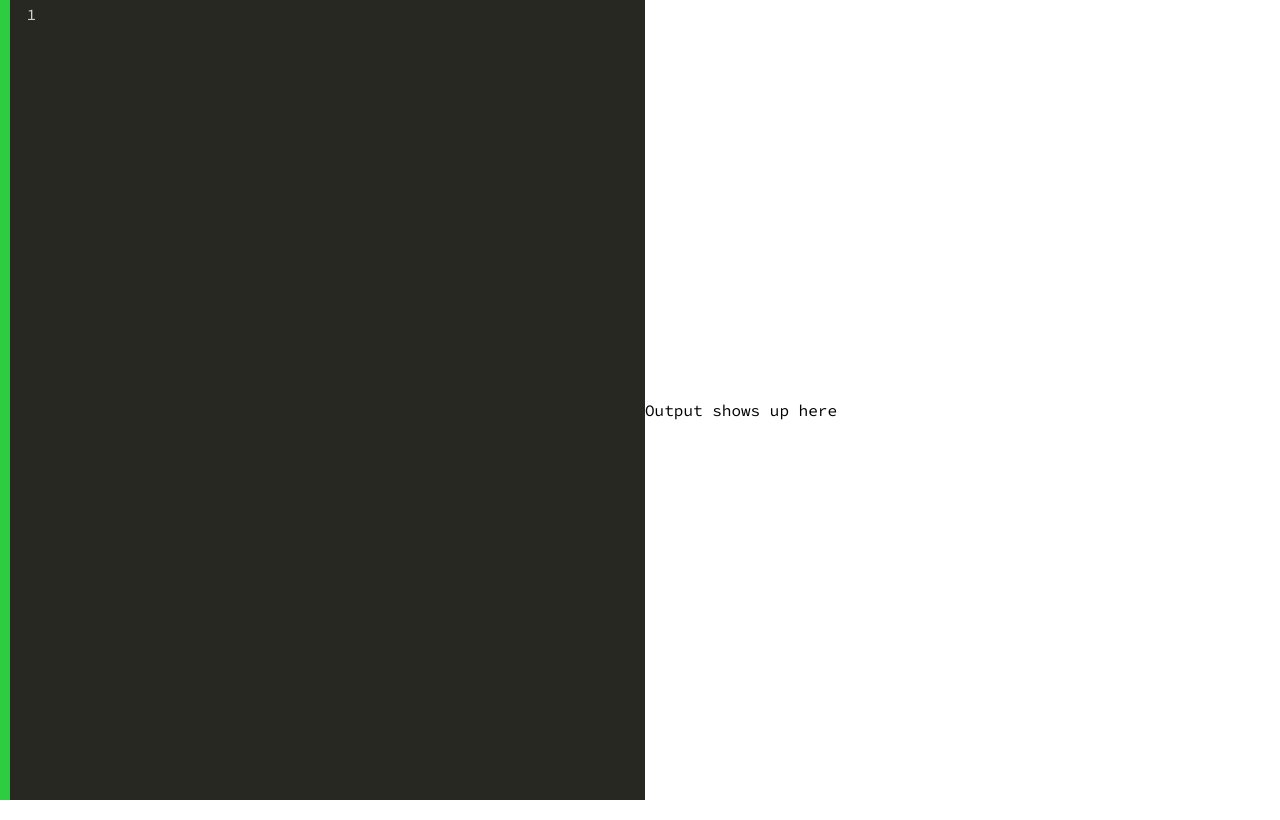
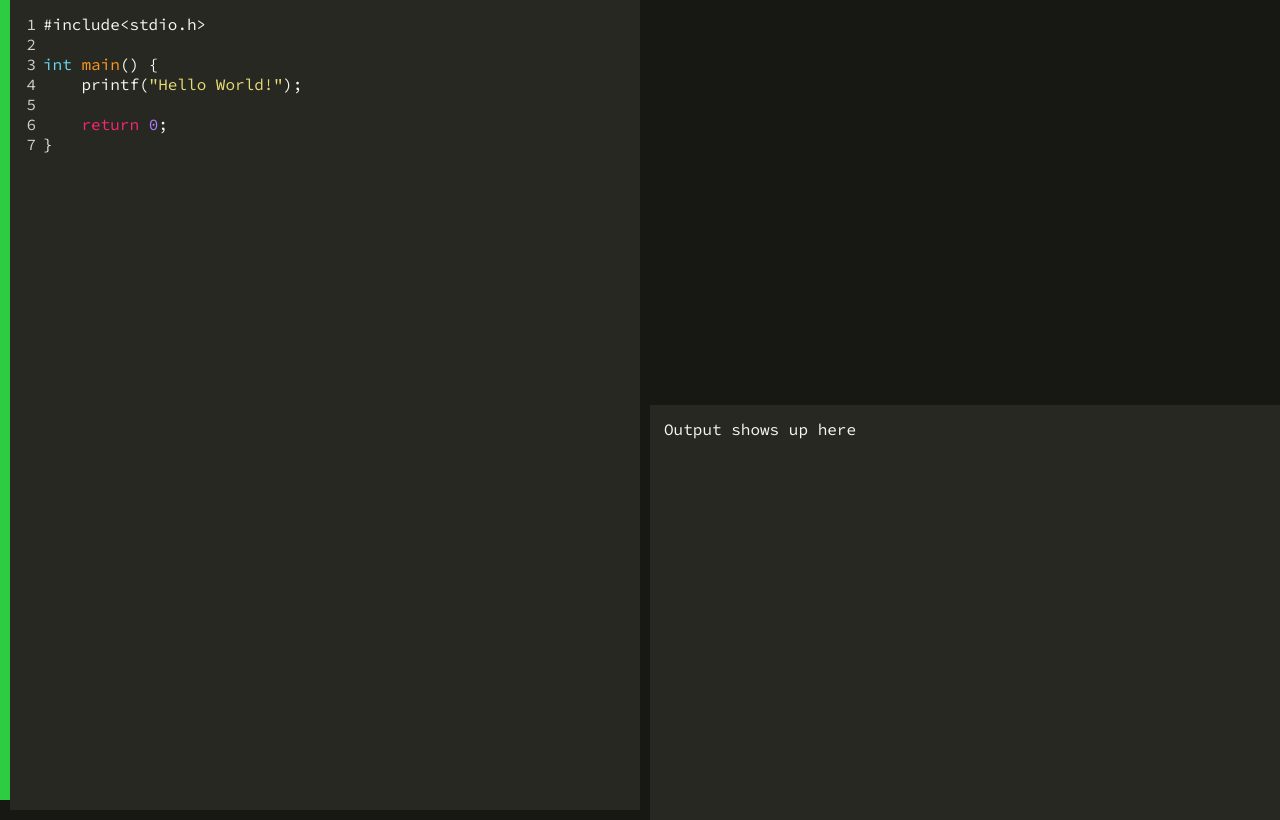
Before and after one commit to radiantly/c-online, a website: page public/index.html in a window 1280 px wide. Drawn offline with nearby package versions, Linux system fonts and the light colour scheme.

Commit message:
Add output on syntax error and other improvements

```diff
--- a/modules/runCode.js
+++ b/modules/runCode.js
@@ -3,9 +3,13 @@ import { spawn } from 'child_process';
 export const runCode = codeInBase64 => {
   return new Promise(resolve => {
     const gcc = spawn('gcc', ['-xc', '-fsyntax-only', '-']);
+    const errors = []
+    gcc.stderr.on('data', data => {
+      errors.push(data.toString())
+    });
 
     gcc.once('close', code => {
-      resolve(code);
+      resolve({ exitCode: code, errors: errors});
     });
 
     gcc.stdin.write(Buffer.from(codeInBase64, 'base64').toString())
--- a/public/css/style.css
+++ b/public/css/style.css
@@ -6,20 +6,28 @@ html, body {
 }
 
 body {
+  background-color: #171814;
   display: grid;
-  grid-template-columns: 10px 1fr 1fr;
-  grid-template-rows: 1fr 1fr;
+  grid-template-columns: 10px minmax(0, 1fr) 10px minmax(0, 1fr);
+  grid-template-rows: 1fr 10px 1fr;
   grid-template-areas:
-    "status ccode ."
-    "status ccode output";
+    "status ccode . ."
+    "status ccode . ."
+    "status ccode . output";
   font-family: 'Source Code Pro', monospace;
 }
 
 .ccode-container {
   grid-area: ccode;
 }
+.ccode-container .CodeMirror {
+  padding-top: 10px;
+}
 .output {
   grid-area: output;
+}
+.output .CodeMirror {
+  padding: 10px;
 }
 .status {
   grid-area: status;
--- a/public/index.html
+++ b/public/index.html
@@ -12,7 +12,7 @@
   <div class="ccode-container">
     <textarea name="ccode" id="ccode" class="ccode"></textarea>
   </div>
-  <div class="output">Output shows up here</div>
+  <div class="output" id="output"></div>
   <div class="status green" id="status"></div>
   <script src="https://cdnjs.cloudflare.com/ajax/libs/codemirror/5.54.0/codemirror.min.js"></script>
   <script src="https://cdnjs.cloudflare.com/ajax/libs/codemirror/5.54.0/addon/edit/matchbrackets.min.js"></script>
--- a/public/js/script.js
+++ b/public/js/script.js
@@ -7,24 +7,7 @@ int main() {
     return 0;
 }`;
 
-const handleCodeChange = (mirror, changeObj) => {
-  console.log(mirror);
-};
-
-const codeMirrorOptions = {
-  indentUnit: 4,
-  indentWithTabs: true,
-  theme: "monokai",
-  lineNumbers: true,
-  mode: "text/x-csrc",
-  matchBrackets: true
-};
-
-const ccode = document.getElementById("ccode");
-const mainCodeEditor = CodeMirror.fromTextArea(ccode, codeMirrorOptions);
-const statusDiv = document.getElementById("status");
-
-mainCodeEditor.on("change", (editor, changeObj) => {
+const handleCodeChange = editor => {
   const codeInBase64 = btoa(editor.getValue());
   location.hash = codeInBase64;
   fetch("/", {
@@ -37,17 +20,56 @@ mainCodeEditor.on("change", (editor, changeObj) => {
   })
     .then((response) => response.json())
     .then((result) => {
-      if (result.exit == 0) statusDiv.classList.replace("red", "green");
-      else statusDiv.classList.replace("green", "red");
+      console.log(result);
+      if (result.exitCode == 0) {
+        statusDiv.classList.replace("red", "green");
+        outputEditor.setValue("No errors :)");
+      } else {
+        statusDiv.classList.replace("green", "red");
+        outputEditor.setValue(result.errors.map(elem => elem.split("\n").map(line => line.replace(/^<stdin>:\s*/, '')).join("\n")).join("\n"));
+      }
     });
+};
+
+const mainCodeEditorOptions = {
+  indentUnit: 4,
+  indentWithTabs: true,
+  theme: "monokai",
+  lineNumbers: true,
+  mode: "text/x-csrc",
+  matchBrackets: true,
+  lineWrapping: true
+};
+
+const outputEditorOptions = {
+  value: "Output shows up here",
+  theme: "monokai",
+  readOnly: "nocursor",
+  lineWrapping: true
+}
+const ccode = document.getElementById("ccode");
+const statusDiv = document.getElementById("status");
+const outputDiv = document.getElementById("output");
+
+const mainCodeEditor = CodeMirror.fromTextArea(ccode, mainCodeEditorOptions);
+const outputEditor = CodeMirror(outputDiv, outputEditorOptions);
+
+let updateTimeout;
+mainCodeEditor.on("change", (editor, changeObj) => {
+  clearTimeout(updateTimeout);
+  updateTimeout = setTimeout(() => handleCodeChange(editor), 200);
 });
 
-if(location.hash) {
+if(location.hash)
   try {
     const decodedCode = atob(location.hash.substring(1));
     mainCodeEditor.setValue(decodedCode);
   } catch(err) {
     console.log(err);
     location.hash = "";
+    mainCodeEditor.setValue(defaultProgram);
   }
-}
+else
+  mainCodeEditor.setValue(defaultProgram);
+
+mainCodeEditor.refresh();
--- a/server.js
+++ b/server.js
@@ -13,7 +13,7 @@ app.post('/', async (req, res) => {
   if(!(req.body.hasOwnProperty('code')))
     return res.status(400).send("No code.");
 
-  const exitCode = await runCode(req.body.code);
-  res.status(200).json({exit: exitCode});
+  const responseObj = await runCode(req.body.code);
+  res.status(200).json(responseObj);
 });
 app.listen(3000);
```
Also changed, not shown: README.md.
